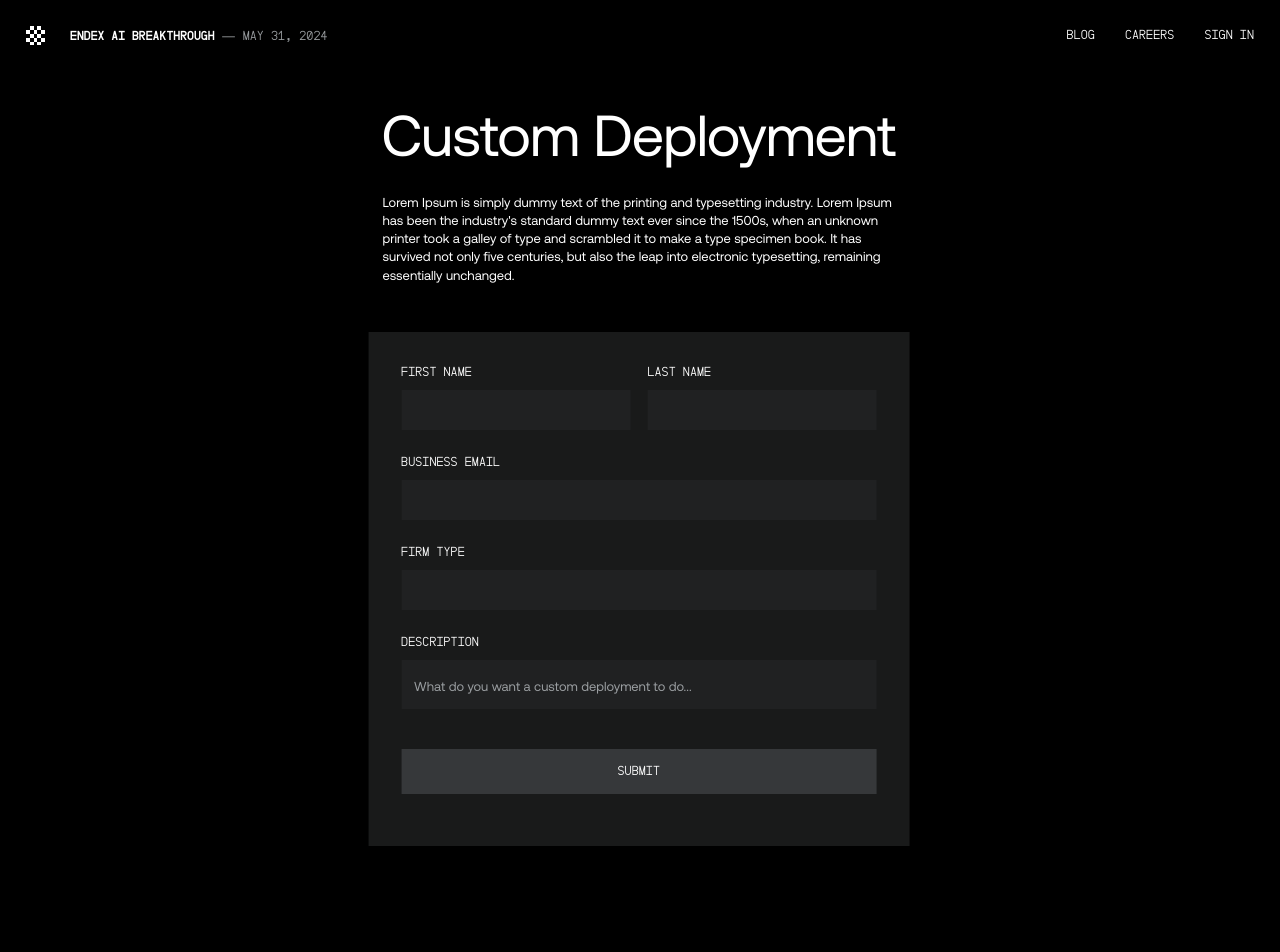
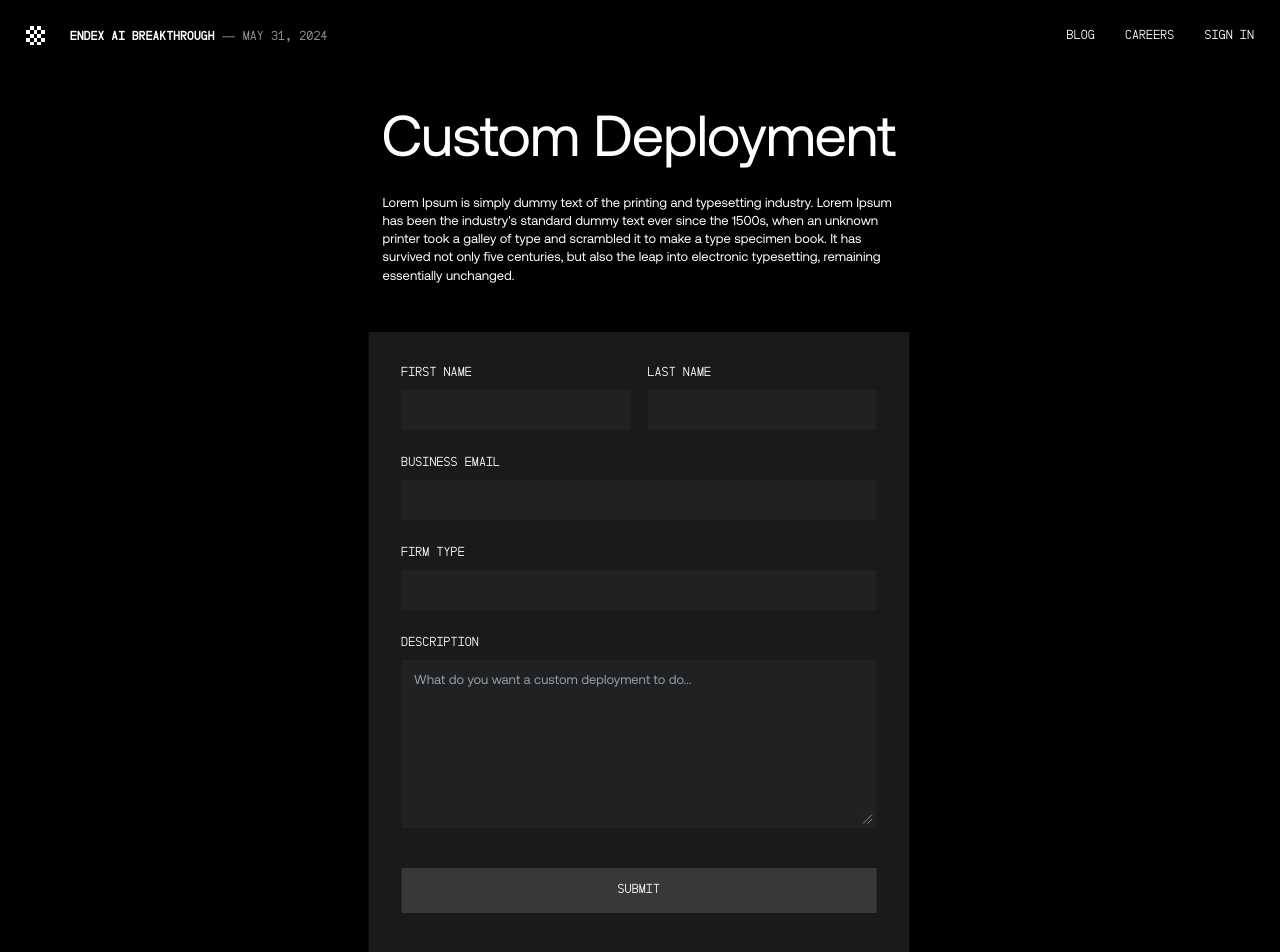
Before and after one commit to VovaVindar/endex, a Next.js app: page /custom-deployment in a window 1280 px wide. Shown: the top 952 px of the page. Built offline with nearby package versions, Linux system fonts and the light colour scheme.

Commit message:
Finished textarea; Added auto rotation for 3js; Styled scrollbars;

```diff
--- a/app/custom-deployment/custom-deployment.module.css
+++ b/app/custom-deployment/custom-deployment.module.css
@@ -11,6 +11,6 @@
   }
   .form-vertical-margin {
     margin-top: 20px;
-    margin-bottom: 70px;
+    margin-bottom: 10px;
   }
 }
--- a/app/styles/design-system.css
+++ b/app/styles/design-system.css
@@ -4,6 +4,7 @@
   --primitive-color-endex-100: hsla(210, 3%, 10%, 1);
   --primitive-color-endex-200: hsla(210, 3%, 13%, 1);
   --primitive-color-endex-300: hsla(210, 3%, 22%, 1);
+  --primitive-color-endex-300-alpha-85: hsla(210, 3%, 22%, 0.85);
   --primitive-color-endex-400: hsla(210, 3%, 36%, 1);
   --primitive-color-endex-500: hsla(210, 3%, 62%, 1);
   --primitive-color-endex-600: hsla(0, 0%, 100%, 1);
--- a/app/styles/globals.css
+++ b/app/styles/globals.css
@@ -159,6 +159,11 @@ main {
     align-items: center;
   }
 }
+@media all and (max-width: 620px) {
+  main {
+    min-height: auto;
+  }
+}
 html:has(.no-scroll) {
   overflow: hidden;
 }
@@ -166,3 +171,46 @@ html:has(.no-scroll) {
   outline: 1px solid var(--primitive-color-endex-600);
   outline-offset: 2px;
 }
+
+/* Scrollbar */
+::-webkit-scrollbar {
+  height: 1rem;
+  width: 8px;
+}
+::-webkit-scrollbar:horizontal {
+  height: 8px;
+  width: 1rem;
+}
+::-webkit-scrollbar-thumb {
+  background: var(--primitive-color-endex-300-alpha-85);
+  border-color: transparent;
+  border-radius: 0px;
+}
+::-webkit-scrollbar-thumb:hover {
+  background-color: var(--primitive-color-endex-300);
+}
+::-webkit-scrollbar-track {
+  background-color: transparent;
+  border: none;
+  border-radius: 9999px;
+}
+@media (min-width: 768px) {
+  .scrollbar-trigger::-webkit-scrollbar-thumb {
+    visibility: hidden;
+  }
+  .scrollbar-trigger:hover::-webkit-scrollbar-thumb {
+    visibility: visible;
+  }
+}
+.scrollbar-hidden::-webkit-scrollbar-thumb {
+  visibility: hidden;
+}
+.scrollbar-hidden:hover::-webkit-scrollbar-thumb {
+  visibility: hidden;
+}
+::-webkit-scrollbar-corner {
+  display: none;
+}
+::-webkit-resizer {
+  display: none;
+}
--- a/components/ui/form/form.module.css
+++ b/components/ui/form/form.module.css
@@ -17,6 +17,7 @@
   width: 100%;
   display: flex;
   flex-direction: column;
+  position: relative;
 }
 .input-container label {
   cursor: pointer;
@@ -27,7 +28,7 @@
   border: 1px solid transparent;
   transition: border 0.25s ease;
   outline: none;
-  padding: clamp(0.625rem, -0.0243rem + 0.7496vi, 1.175rem)
+  padding: clamp(0.625rem, -0.0243rem + 0.7496vw, 1.175rem)
     clamp(0.75rem, 0.1007rem + 0.7496vw, 1.3rem);
   width: 100%;
 }
@@ -42,14 +43,37 @@ textarea.input-container__textarea:focus {
   border: 1px solid var(--primitive-color-endex-400);
 }
 .input-container__textarea {
-  resize: none;
   overflow: hidden;
   overflow-y: visible;
-
-  padding-top: 17px;
-  min-height: 49px;
-  height: 49px;
-  max-height: 146px;
+  resize: vertical;
+  min-height: clamp(2.5125rem, 0.0783rem + 2.8101vw, 4.5744rem);
+  max-height: clamp(14rem, 2.2rem + 12vw, 24rem);
+}
+.input-container__textarea-resizer {
+  pointer-events: none;
+  position: absolute;
+  right: clamp(0.1875rem, 0.0252rem + 0.1874vw, 0.325rem);
+  bottom: clamp(0.1875rem, 0.0252rem + 0.1874vw, 0.325rem);
+  width: clamp(0.9025rem, 0.0001rem + 1.0417vw, 1.6669rem);
+  height: clamp(0.9025rem, 0.0001rem + 1.0417vw, 1.6669rem);
+  z-index: 1;
+}
+.input-container__textarea-resizer-bg {
+  pointer-events: none;
+  position: absolute;
+  right: 1px;
+  bottom: 1px;
+  width: clamp(1.0625rem, -0.2657rem + 1.5332vw, 2.1875rem);
+  height: clamp(1.0625rem, -0.2657rem + 1.5332vw, 2.1875rem);
+  z-index: 0;
+  background: linear-gradient(
+    rgba(0, 0, 0, 0) 0%,
+    var(--token-color-surface-tertiary) 65%
+  );
+}
+.input-container__textarea-resizer img {
+  filter: invert(68%) sepia(6%) saturate(169%) hue-rotate(169deg)
+    brightness(91%) contrast(91%);
 }
 .input-container__input::placeholder,
 .input-container__textarea::placeholder {
@@ -62,12 +86,19 @@ textarea.input-container__textarea:focus {
     padding: 40px 15px 50px 15px;
     gap: 24px;
   }
-  .input-container__input,
-  .input-container__textarea {
-    padding: 0 16px;
-    height: 50px;
-  }
   .input-container label {
     padding-bottom: 12px;
   }
+  .input-container__input,
+  .input-container__textarea {
+    padding: 14px 16px;
+    height: 50px;
+    min-height: 50px;
+  }
+  .input-container__textarea-resizer {
+    display: none;
+  }
+  .input-container__textarea-resizer-bg {
+    display: none;
+  }
 }
--- a/components/ui/form/textarea.jsx
+++ b/components/ui/form/textarea.jsx
@@ -1,4 +1,5 @@
 import styles from "./form.module.css";
+import Image from "next/image";
 
 const Textarea = ({
   label,
@@ -13,6 +14,12 @@ const Textarea = ({
       <label htmlFor={name} className={`text-mono-1`}>
         {label}
       </label>
+      <div
+        className={`${styles["input-container__textarea-resizer-bg"]}`}
+      ></div>
+      <div className={`${styles["input-container__textarea-resizer"]}`}>
+        <Image src="/img/icons/resize.svg" alt="Resize" fill sizes="20px" />
+      </div>
       <textarea
         id={name}
         className={`${styles["input-container__textarea"]} text-body-2 surface-color-tertiary`}
@@ -22,6 +29,7 @@ const Textarea = ({
         aria-required={ariaRequired}
         maxLength="2999"
         onChange={handleChange}
+        rows={8}
       ></textarea>
     </div>
   );
--- a/components/ui/three-scene.jsx
+++ b/components/ui/three-scene.jsx
@@ -86,6 +86,8 @@ const ThreeScene = () => {
       controls.enableZoom = false;
       controls.maxPolarAngle = Math.PI / 2;
       controls.minPolarAngle = Math.PI / 2;
+      controls.autoRotate = true;
+      controls.autoRotateSpeed = 1.1;
 
       let target = new THREE.WebGLRenderTarget(width, height, {
         samples: 10,
```
Also changed, not shown: public/img/icons/resize.svg (renamed from public/img/icons/drag.svg).
